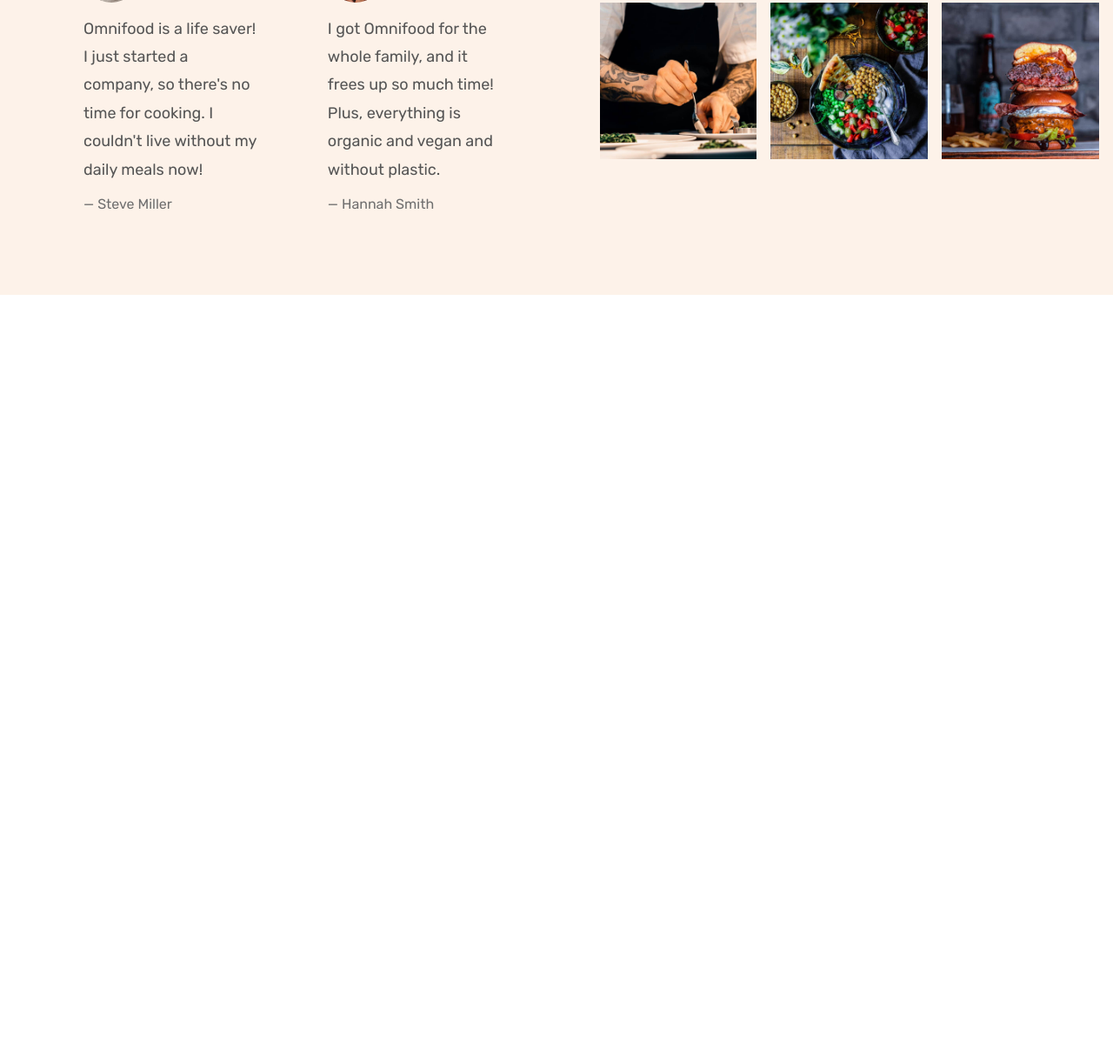
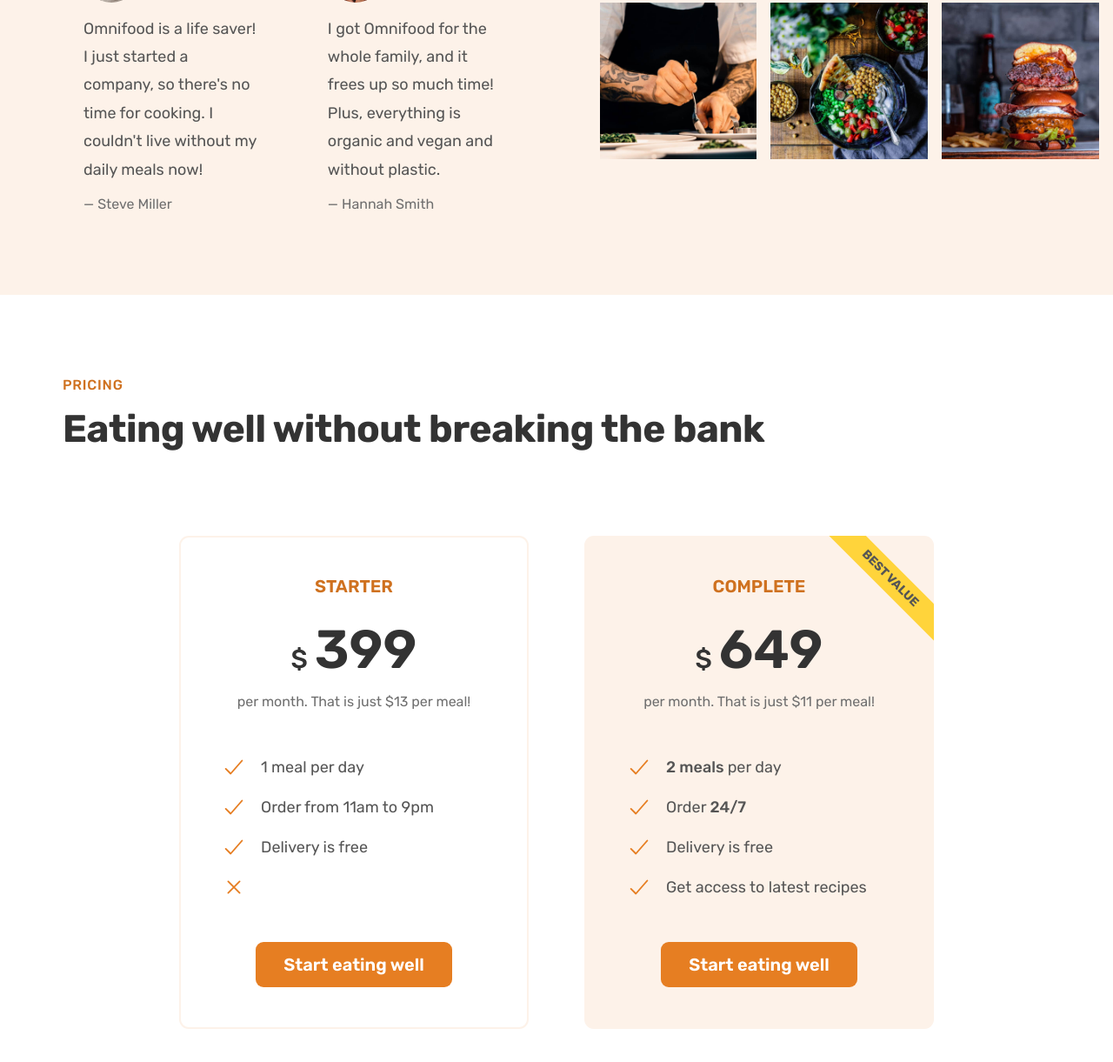
Before and after one commit to Arevik-Hayrapetyan/FoodWeb-project, a plain HTML site: page index.html in a window 1280 px wide. Shown: the part 4306-5527 px from the top of the page at 87% size. Before the commit the page ends 4645 px from the top, so only its background shows below. Drawn offline with nearby package versions, Linux system fonts and the light colour scheme.

Commit message:
feat: Added pricing section

```diff
--- a/css/style.css
+++ b/css/style.css
@@ -33,7 +33,7 @@
 }
 
 /* HEADER */
-header {
+.main-header {
   display: flex;
   justify-content: space-between;
   align-items: center;
@@ -251,6 +251,10 @@
 
 .grid--center-v {
   align-items: center;
+}
+
+.grid:not(:last-child) {
+  margin-bottom: 9.6rem;
 }
 
 .margin-bottom-md {
@@ -524,3 +528,78 @@
   transform: scale(1.1);
 }
 /* END Testimonial section */
+
+/* Pricing section */
+.section-pricing {
+  padding: 9.6rem 0;
+}
+
+.pricing-plan {
+  border-radius: 11px;
+  width: 75%;
+}
+
+.pricing-plan--starter {
+  justify-self: end;
+  border: 2px solid #fdf2e9;
+  padding: 4.6rem;
+}
+
+.pricing-plan--complete {
+  background-color: #fdf2e9;
+  padding: 4.8rem;
+  position: relative;
+  overflow: hidden;
+}
+
+.pricing-plan--complete::after {
+  content: "Best value";
+  position: absolute;
+  top: 6%;
+  right: -18%;
+  text-transform: uppercase;
+  font-size: 1.4rem;
+  font-weight: 700;
+  background-color: #ffd43b;
+  padding: 0.8rem 8rem;
+  transform: rotate(45deg);
+}
+
+.plan-header {
+  text-align: center;
+  margin-bottom: 4.8rem;
+}
+
+.plan-name {
+  color: #cf711f;
+  font-size: 2rem;
+  font-weight: 600;
+  text-transform: uppercase;
+  letter-spacing: 0.75;
+  margin-bottom: 3.2rem;
+}
+
+.plan-price {
+  font-size: 6.2rem;
+  font-weight: 600;
+  color: #333;
+  margin-bottom: 1.6rem;
+}
+
+.plan-price span {
+  font-size: 3rem;
+  font-weight: 500;
+  margin-right: 0.8rem;
+}
+
+.plan-text {
+  font-size: 1.6rem;
+  line-height: 1.6;
+  color: #6f6f6f;
+}
+.plan-sign-up {
+  text-align: center;
+  margin-top: 4.8rem;
+}
+
+/* END Pricing section */ ;
--- a/index.html
+++ b/index.html
@@ -22,7 +22,7 @@
     ></script>
   </head>
   <body>
-    <header>
+    <header class="main-header">
       <img class="logo" alt="Logo image" src="img/omnifood-logo.png" />
       <nav class="main-nav">
         <ul class="main-nav-list">
@@ -435,6 +435,92 @@
           </figure>
         </div>
       </section>
+
+      <section class="section-pricing">
+        <div class="container">
+          <span class="subheading"> Pricing</span>
+          <h2 class="heading-secondary">
+            Eating well without breaking the bank
+          </h2>
+        </div>
+
+        <div class="container grid grid--2-cols">
+          <div class="pricing-plan pricing-plan--starter">
+            <header class="plan-header">
+              <p class="plan-name">Starter</p>
+              <p class="plan-price"><span>$</span>399</p>
+              <p class="plan-text">per month. That is just $13 per meal!</p>
+            </header>
+
+            <ul class="list">
+              <li class="list-item">
+                <ion-icon class="list-icon" name="checkmark-outline"></ion-icon
+                ><span>1 meal per day</span>
+              </li>
+
+              <li class="list-item">
+                <ion-icon class="list-icon" name="checkmark-outline"></ion-icon
+                ><span>Order from 11am to 9pm</span>
+              </li>
+
+              <li class="list-item">
+                <ion-icon class="list-icon" name="checkmark-outline"></ion-icon
+                ><span> Delivery is free</span>
+              </li>
+              <li class="list-item">
+                <ion-icon class="list-icon" name="close-outline"></ion-icon>
+              </li>
+            </ul>
+
+            <div class="plan-sign-up">
+              <a href="#" class="btn btn--full">Start eating well</a>
+            </div>
+          </div>
+
+          <!-- PLAN 2-->
+
+          <div class="pricing-plan pricing-plan--complete">
+            <header class="plan-header">
+              <p class="plan-name">Complete</p>
+              <p class="plan-price"><span>$</span>649</p>
+              <p class="plan-text">per month. That is just $11 per meal!</p>
+            </header>
+
+            <ul class="list">
+              <li class="list-item">
+                <ion-icon class="list-icon" name="checkmark-outline"></ion-icon
+                ><span> <strong>2 meals </strong>per day</span>
+              </li>
+
+              <li class="list-item">
+                <ion-icon class="list-icon" name="checkmark-outline"></ion-icon
+                ><span>Order <strong>24/7</strong></span>
+              </li>
+
+              <li class="list-item">
+                <ion-icon class="list-icon" name="checkmark-outline"></ion-icon
+                ><span> Delivery is free</span>
+              </li>
+
+              <li class="list-item">
+                <ion-icon class="list-icon" name="checkmark-outline"></ion-icon
+                ><span> Get access to latest recipes</span>
+              </li>
+            </ul>
+
+            <div class="plan-sign-up">
+              <a href="#" class="btn btn--full">Start eating well</a>
+            </div>
+          </div>
+        </div>
+
+        <div class="container grid grid--4-cols">
+          <div class="feature"></div>
+          <div class="feature"></div>
+          <div class="feature"></div>
+          <div class="feature"></div>
+        </div>
+      </section>
     </main>
   </body>
 </html>
```
